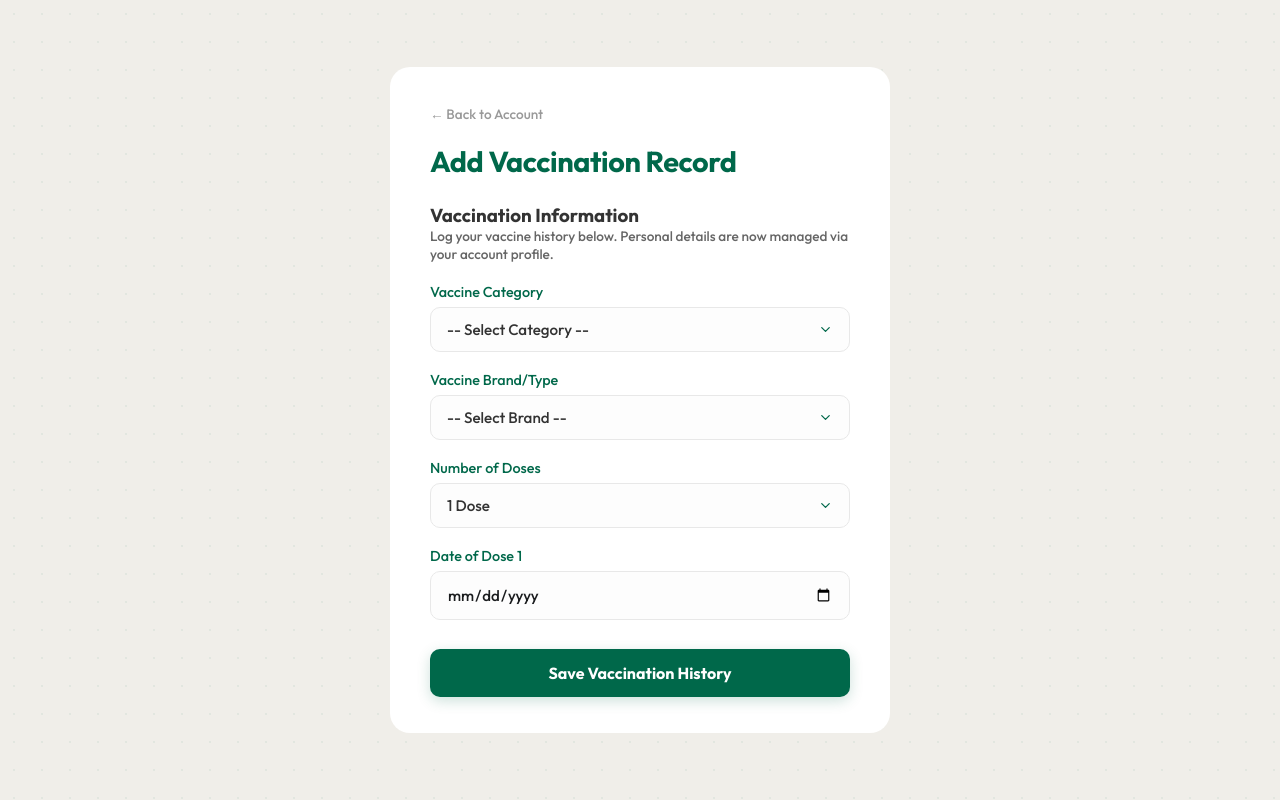
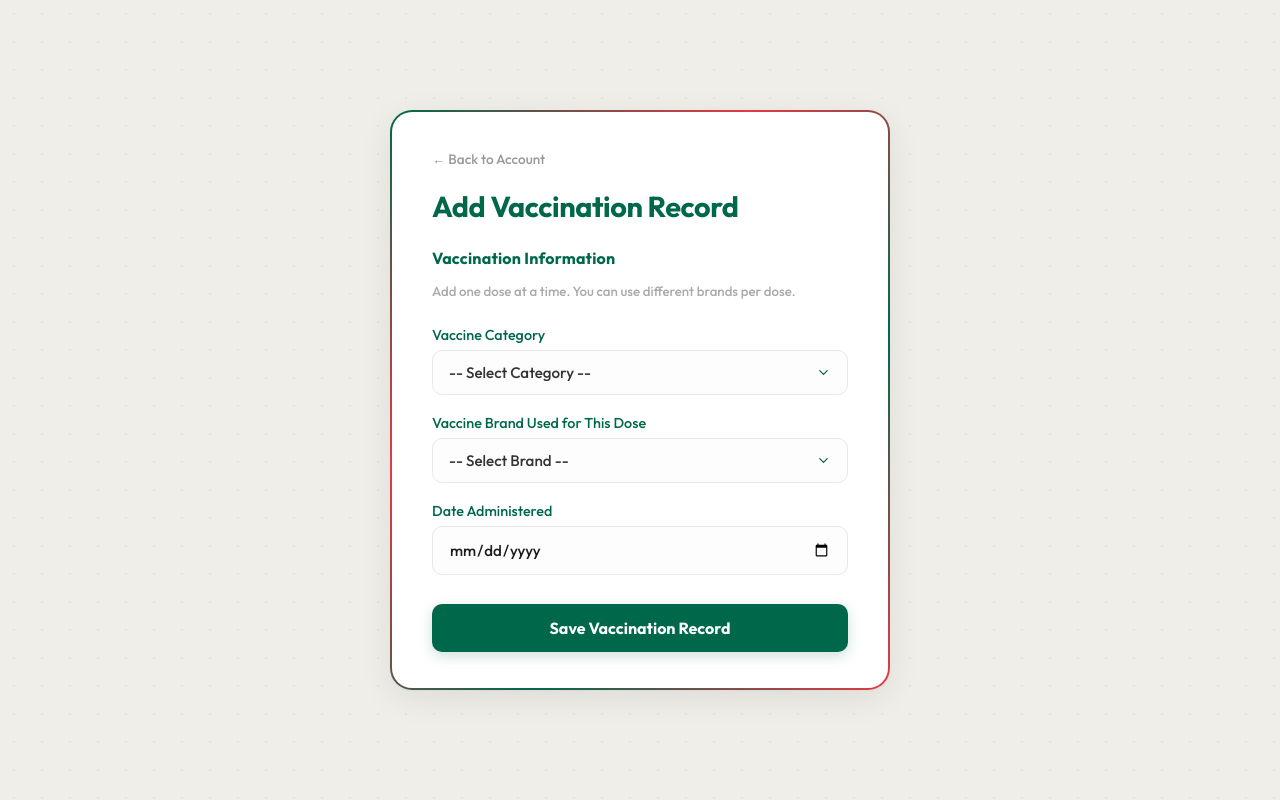
Before and after one commit to kylleraphaelsunga-raphael/ImmuniTrack, a PHP site: page /records.php in a window 1280 px wide. Run offline with PHP 8.4, Linux system fonts and the light colour scheme; the visitor is signed in with stand-in values (Sample User, id 1).

Commit message:
Update records.php

```diff
--- a/records.php
+++ b/records.php
@@ -1,7 +1,6 @@
 <?php
 include "database.php";
 
-// Redirect to signin if not logged in
 if (!isset($_SESSION["user_email"])) {
     header("Location: signin.php");
     exit();
@@ -9,25 +8,30 @@ if (!isset($_SESSION["user_email"])) {
 
 $user_email = $_SESSION["user_email"];
 $message = "";
+$msg_class = "msg-success";
 
 if ($_SERVER["REQUEST_METHOD"] == "POST") {
-    // Only collect Vaccination Info
-    $vax_type = $_POST['vax_brand'];
-    $num_doses = $_POST['dose_count'];
-    $status = "Done";
+    $vax_category = $_POST['vax_category'];
+    $vax_brand    = $_POST['vax_brand'];
+    $date_val     = $_POST['vax_date'];
+    $status       = "Done";
 
-    // Loop through the dynamic date inputs based on number of doses
-    for ($i = 1; $i <= $num_doses; $i++) {
-        $date_val = $_POST["vax_date_$i"];
+    // Check how many doses already exist for this category
+    $check_doses = $conn->prepare("SELECT COUNT(*) as total FROM vaccination_history WHERE user_email = ? AND vax_category = ?");
+    $check_doses->bind_param("ss", $user_email, $vax_category);
+    $check_doses->execute();
+    $existing = $check_doses->get_result()->fetch_assoc()['total'];
+    $check_doses->close();
 
-        if(!empty($date_val)) {
-            $stmt = $conn->prepare("INSERT INTO vaccination_history (user_email, vaccine_type, dose_number, vax_date, status) VALUES (?, ?, ?, ?, ?)");
-            $stmt->bind_param("ssiss", $user_email, $vax_type, $i, $date_val, $status);
+    $dose_number = $existing + 1;
+
+    if (!empty($date_val)) {
+        $stmt = $conn->prepare("INSERT INTO vaccination_history (user_email, vax_category, vaccine_type, dose_number, vax_date, status) VALUES (?, ?, ?, ?, ?, ?)");
+        $stmt->bind_param("sssiss", $user_email, $vax_category, $vax_brand, $dose_number, $date_val, $status);
         $stmt->execute();
+        $stmt->close();
+        $message = "Dose $dose_number ($vax_brand) for $vax_category successfully recorded!";
     }
-    }
-
-    $message = "Vaccination records successfully added!";
 }
 ?>
 
@@ -41,24 +45,24 @@ if ($_SERVER["REQUEST_METHOD"] == "POST") {
     <link href="https://fonts.googleapis.com/css2?family=Outfit:wght@300;500;700&display=swap" rel="stylesheet">
 </head>
 <body class="forms-bg">
+
 <div class="forms-container">
+    <div class="forms-card-wrapper">
         <section class="forms-card">
             <a href="account_db.php" class="link-back">← Back to Account</a>
             <h2 class="title">Add Vaccination Record</h2>
 
-        <?php if($message): ?>
-            <p class="msg-success"><?php echo $message; ?></p>
+            <?php if ($message): ?>
+                <p class="<?php echo $msg_class; ?>"><?php echo $message; ?></p>
             <?php endif; ?>
 
             <form method="POST">
-            <h3>Vaccination Information</h3>
-            <p style="font-size: 0.85rem; color: #666; margin-bottom: 20px;">
-                Log your vaccine history below. Personal details are now managed via your account profile.
-            </p>
+                <h3 class="form-section-title" style="border-top: none; padding-top: 0;">Vaccination Information</h3>
+                <p class="form-hint">Add one dose at a time. You can use different brands per dose.</p><br>
 
                 <div class="form-group">
                     <label>Vaccine Category</label>
-                <select id="vax_category" onchange="updateBrands()" required>
+                    <select id="vax_category" name="vax_category" onchange="updateBrands()" required>
                         <option value="">-- Select Category --</option>
                         <option value="Covid">Covid</option>
                         <option value="Dengue">Dengue</option>
@@ -69,72 +73,44 @@ if ($_SERVER["REQUEST_METHOD"] == "POST") {
                 </div>
 
                 <div class="form-group">
-                <label>Vaccine Brand/Type</label>
+                    <label>Vaccine Brand Used for This Dose</label>
                     <select id="vax_brand" name="vax_brand" required>
                         <option value="">-- Select Brand --</option>
                     </select>
                 </div>
 
                 <div class="form-group">
-                <label>Number of Doses</label>
-                <select id="dose_count" name="dose_count" onchange="generateDateInputs()">
-                    <option value="1">1 Dose</option>
-                    <option value="2">2 Doses</option>
-                    <option value="3">3 Doses</option>
-                </select>
+                    <label>Date Administered</label>
+                    <input type="date" name="vax_date" required>
                 </div>
 
-            <div id="date_inputs_container">
-                <div class="form-group">
-                    <label>Date of Dose 1</label>
-                    <input type="date" name="vax_date_1" required>
+                <button type="submit" class="btn-submit">Save Vaccination Record</button>
+            </form>
+        </section>
     </div>
 </div>
 
-            <button type="submit" class="btn-submit">Save Vaccination History</button>
-        </form>
-    </section>
-</div>
-
 <script>
-// Data for Brands
 const vaxData = {
-    "Covid": ["Pfizer", "Moderna", "AstraZeneca", "Sinovac"],
-    "Dengue": ["Dengvaxia"],
-    "Flu": ["Fluad", "Vaxigrip", "Fluarix"],
+    "Covid":      ["Pfizer", "Moderna", "AstraZeneca", "Sinovac"],
+    "Dengue":     ["Dengvaxia"],
+    "Flu":        ["Fluad", "Vaxigrip", "Fluarix"],
     "Chickenpox": ["Varivax", "Varilrix"],
-    "Rabies": ["Verorab", "Rabipur"]
+    "Rabies":     ["Verorab", "Rabipur"]
 };
 
-// Update brand dropdown based on category selection
 function updateBrands() {
     const category = document.getElementById('vax_category').value;
     const brandSelect = document.getElementById('vax_brand');
     brandSelect.innerHTML = '<option value="">-- Select Brand --</option>';
 
-    if(vaxData[category]) {
+    if (vaxData[category]) {
         vaxData[category].forEach(brand => {
             let option = new Option(brand, brand);
             brandSelect.add(option);
         });
     }
 }
-
-// Generate number of date inputs based on dose count selection
-function generateDateInputs() {
-    const count = document.getElementById('dose_count').value;
-    const container = document.getElementById('date_inputs_container');
-    container.innerHTML = '';
-
-    for (let i = 1; i <= count; i++) {
-        const div = document.createElement('div');
-        div.className = 'form-group';
-        div.innerHTML = `<label>Date of Dose ${i}</label><input type="date" name="vax_date_${i}" required>`;
-        container.appendChild(div);
-    }
-}
 </script>
-
 </body>
-
 </html>
```
Lines whose indentation alone changed are shown as unchanged.
